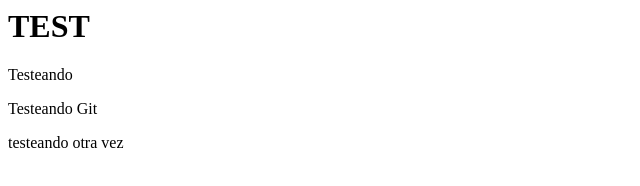
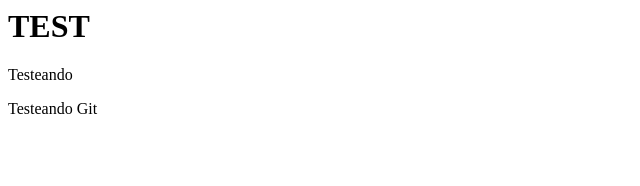
Before and after one commit to sergialysramos/libro, a plain HTML site: page index.html in a window 1280 px wide. Shown: the whole page, without its empty margins (0-640 px from the left). Drawn offline with Linux system fonts and the light colour scheme.

Commit message:
Update index.html

```diff
--- a/index.html
+++ b/index.html
@@ -1,4 +1,3 @@
 <h1>TEST</h1>
 <p>Testeando</p>
 <p>Testeando Git</p>
-<p>testeando otra vez</p>
```
